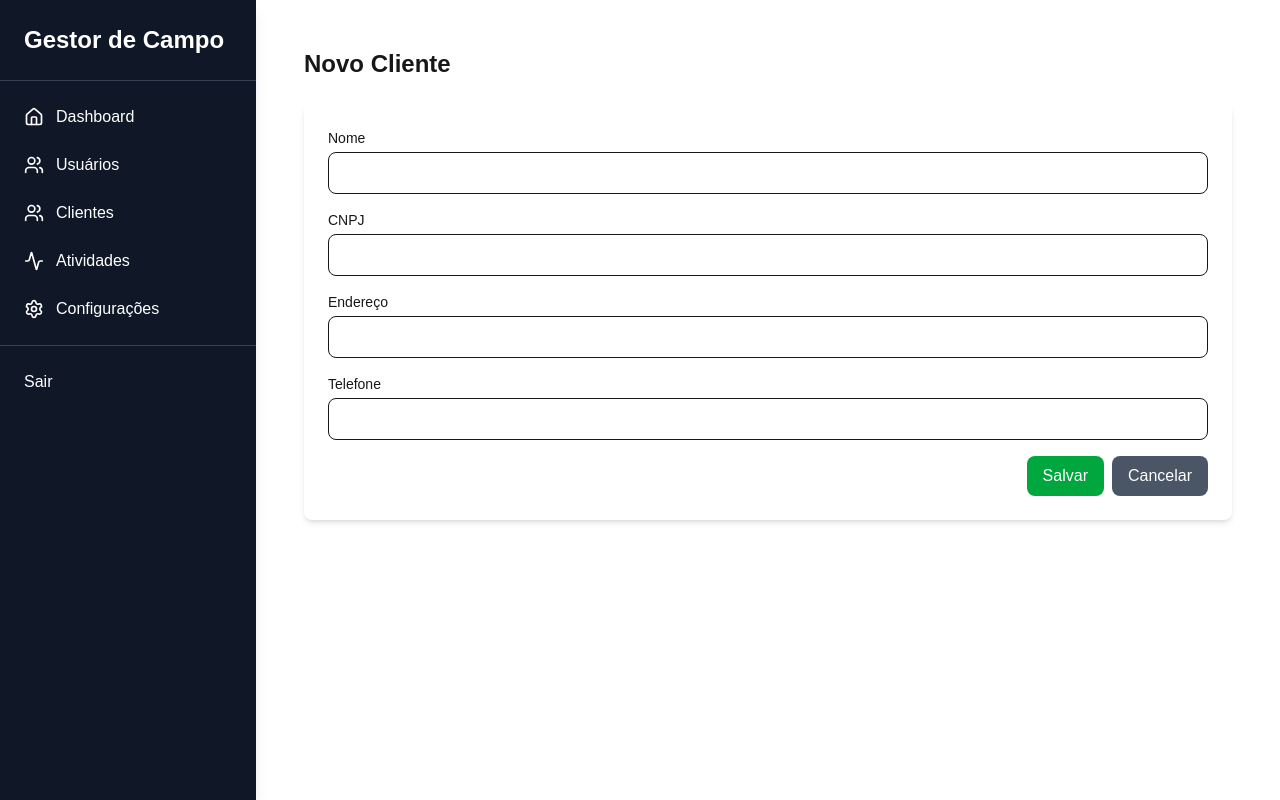
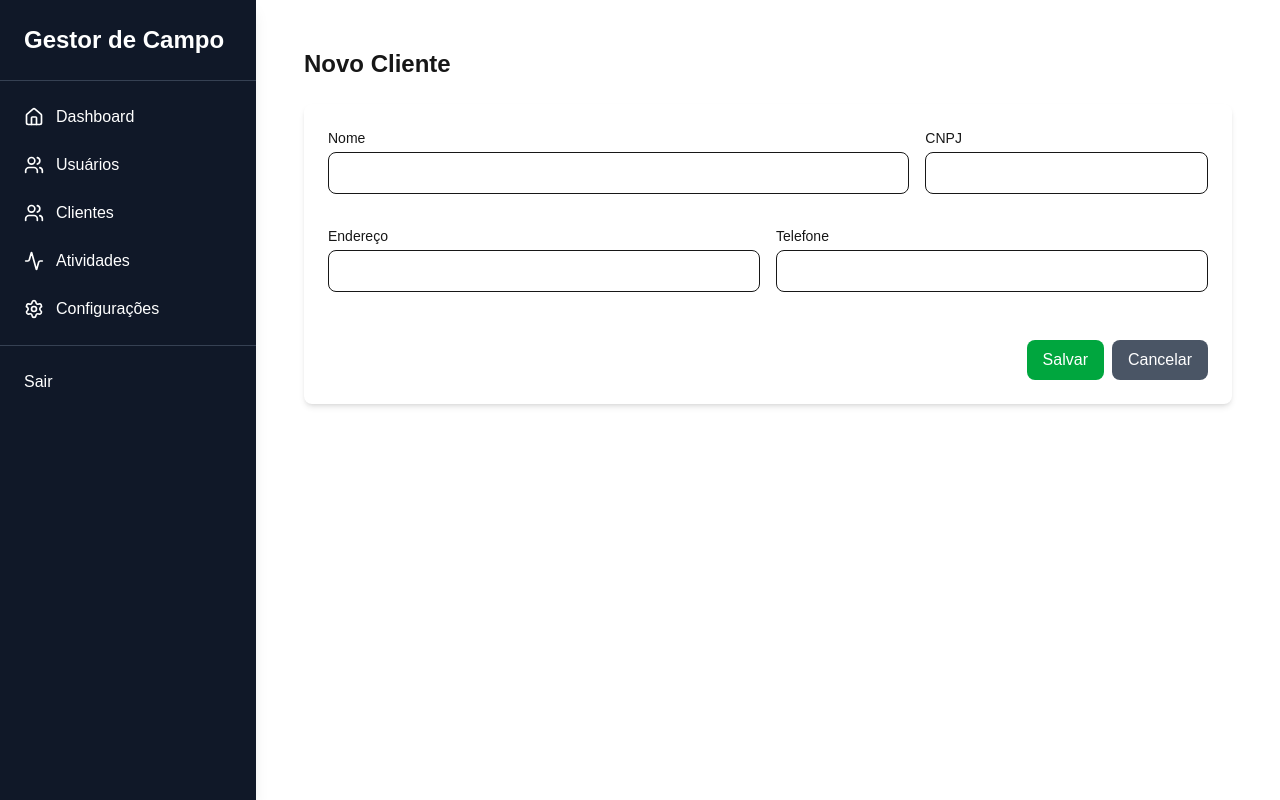
Before and after one commit to LuanRaasch/app-gestor-campo, a Next.js app: page /clientes/novo in a window 1280 px wide. Built offline with nearby package versions, Linux system fonts and the light colour scheme.

Commit message:
feat: ajustes no layout do form de clientes e implementado o mutate

```diff
--- a/package.json
+++ b/package.json
@@ -13,7 +13,8 @@
     "lucide-react": "^0.541.0",
     "next": "15.5.0",
     "react": "19.1.0",
-    "react-dom": "19.1.0"
+    "react-dom": "19.1.0",
+    "swr": "^2.3.6"
   },
   "devDependencies": {
     "@eslint/eslintrc": "^3",
--- a/src/app/clientes/novo/page.tsx
+++ b/src/app/clientes/novo/page.tsx
@@ -2,8 +2,8 @@
 
 import { useState } from "react";
 import { useRouter } from "next/navigation";
-
 import api from "@/lib/api";
+import { mutate } from "swr";
 
 export default function NovoClientePage() {
   const [nome, setNome] = useState("");
@@ -17,7 +17,7 @@ export default function NovoClientePage() {
     e.preventDefault();
 
     api.post("/clientes", { nome, cnpj, endereco, telefone });
-
+    mutate("/clientes"); // <- atualiza a lista de clientes
     router.push("/clientes");
   };
 
@@ -25,11 +25,13 @@ export default function NovoClientePage() {
     <div className="p-6 w-full">
       <h1 className="text-2xl font-bold mb-6">Novo Cliente</h1>
 
+      {/* Definindo que o form tera 12 colunas*/}
       <form
         onSubmit={handleSubmit}
-        className="bg-white shadow-md rounded-lg p-6 space-y-4"
+        className="bg-white shadow-md rounded-lg p-6 space-y-4 grid grid-cols-12 gap-4"
       >
-        <div>
+        {/*O nome ocupa 8 colunas */}
+        <div className="col-span-12 md:col-span-8">
           <label className="block text-sm font-medium mb-1">Nome</label>
           <input
             type="text"
@@ -40,7 +42,8 @@ export default function NovoClientePage() {
           />
         </div>
 
-        <div>
+        {/*O cnpj ocupa 4 colunas */}
+        <div className="col-span-12 md:col-span-4">
           <label className="block text-sm font-medium mb-1">CNPJ</label>
           <input
             type="text"
@@ -51,7 +54,8 @@ export default function NovoClientePage() {
           />
         </div>
 
-        <div>
+        {/*O endereco ocupa 6 colunas */}
+        <div className="col-span-12 md:col-span-6">
           <label className="block text-sm font-medium mb-1">Endereço</label>
           <input
             type="text"
@@ -62,7 +66,8 @@ export default function NovoClientePage() {
           />
         </div>
 
-        <div>
+        {/*O telefone ocupa 6 colunas */}
+        <div className="col-span-12 md:col-span-6">
           <label className="block text-sm font-medium mb-1">Telefone</label>
           <input
             type="text"
@@ -73,7 +78,7 @@ export default function NovoClientePage() {
           />
         </div>
 
-        <div className="flex justify-end gap-2">
+        <div className="flex justify-end gap-2 col-span-12 mt-4">
           <button
             type="submit"
             className="bg-green-600 text-white px-4 py-2 rounded-lg hover:bg-green-700 transition"
--- a/src/app/clientes/page.tsx
+++ b/src/app/clientes/page.tsx
@@ -1,10 +1,14 @@
+"use client";
+
 import Link from "next/link";
-import api from "@/lib/api";
-import { Cliente } from "@/lib/types";
-
-const { data: clientes } = await api.get<Cliente[]>("/clientes");
+import { useClientes } from "@/hooks/useClientes";
 
 export default function Clientes() {
+  const { clientes, isLoading, isError } = useClientes();
+
+  if (isLoading) return <p>Carregando...</p>;
+  if (isError) return <p>Erro ao carregar</p>;
+
   return (
     <div className="p-6">
       <div className="flex items-center justify-between mb-6">
@@ -27,7 +31,7 @@ export default function Clientes() {
           </tr>
         </thead>
         <tbody>
-          {clientes.map((cliente) => (
+          {clientes?.map((cliente) => (
             <tr key={cliente.id} className="hover:bg-gray-50">
               <td className="p-3 border-b">{cliente.id}</td>
               <td className="p-3 border-b">
--- /dev/null
+++ b/src/hooks/useClientes.ts
@@ -0,0 +1,19 @@
+import useSWR from "swr";
+import api from "@/lib/api";
+import { Cliente } from "@/lib/types";
+
+const fetcher = (url: string) => api.get(url).then((res) => res.data);
+
+export function useClientes() {
+  const { data, error, mutate, isLoading } = useSWR<Cliente[]>(
+    "/clientes",
+    fetcher
+  );
+
+  return {
+    clientes: data,
+    isLoading,
+    isError: error,
+    mutate, // <- usado para atualizar a lista manualmente
+  };
+}
```
Also changed, not shown: 1 other file (tests, documents, lock files or other folders).
